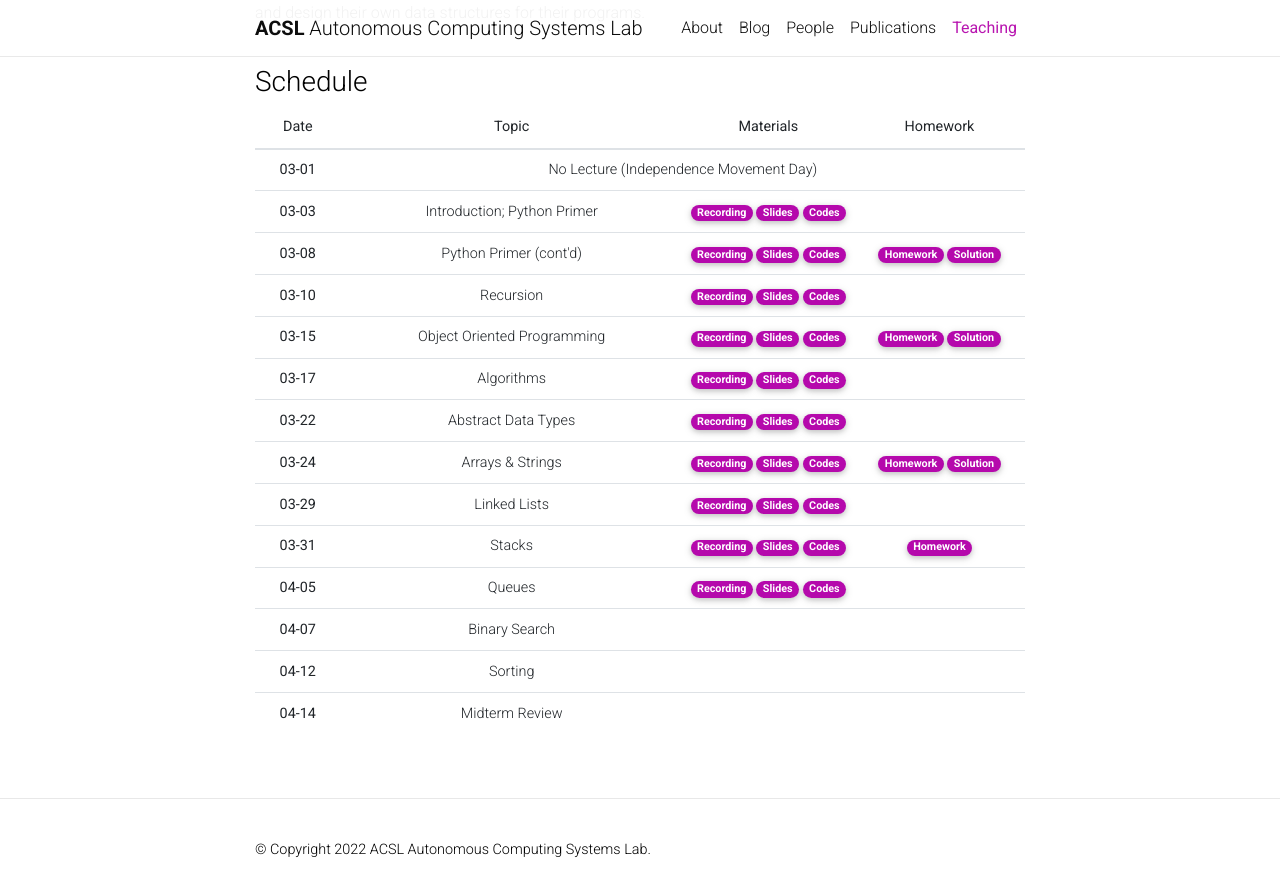
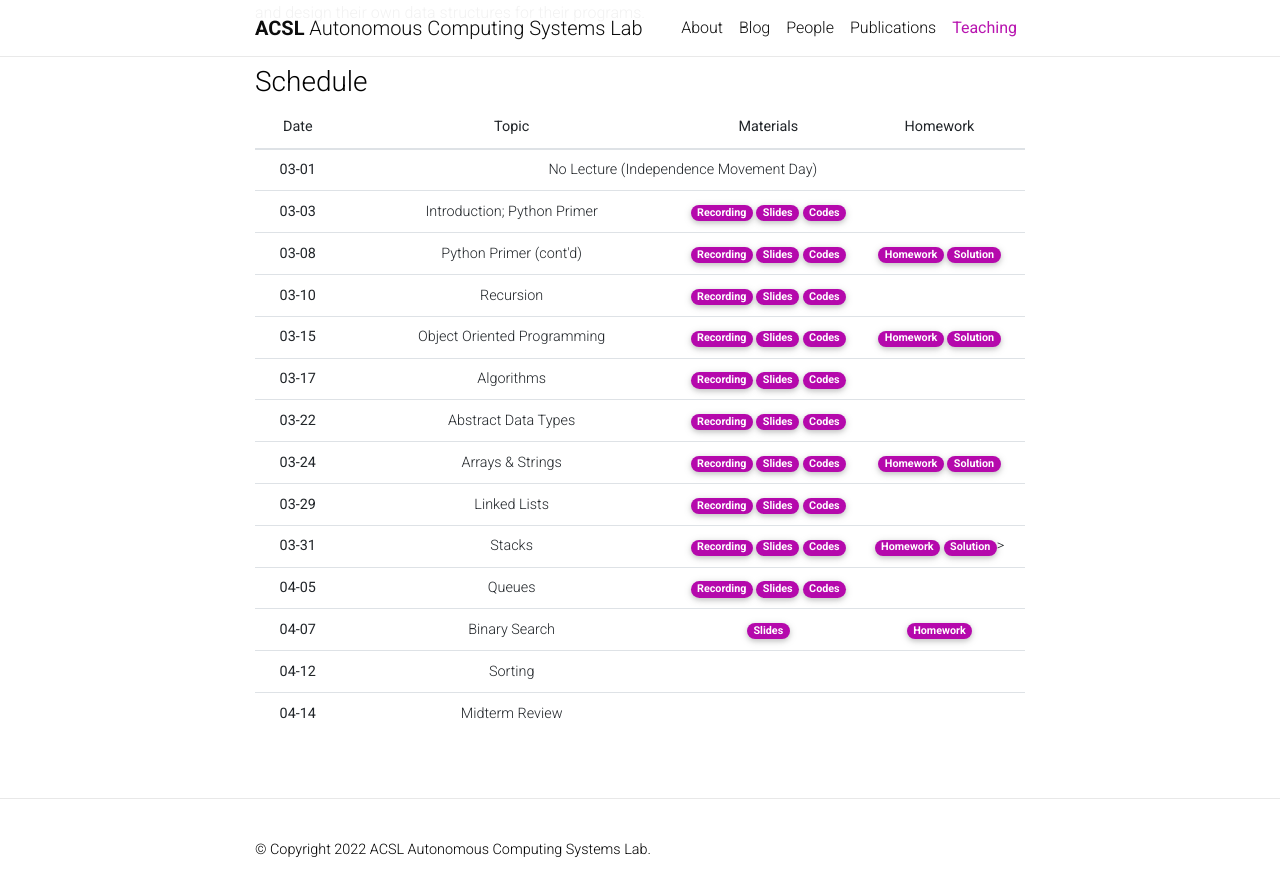
Before and after one commit to Uehwan/Uehwan.github.io, a Jekyll site: the page built from _teaching/datastruct22sp.md, in a window 1280 px wide and 900 px high, scrolled down 749 px. Shown: the top 896 px of the window. Built offline with Jekyll 4.4.1, drawn with Linux system fonts in a browser that asks for light colours; nearby versions of some CDN libraries; comment, search, counter and statistics services are not loaded; a style sheet for code colours, icons or effects is not loaded.

Commit message:
[ds22sp] 22-04-07 pre

```diff
--- a/_teaching/datastruct22sp.md
+++ b/_teaching/datastruct22sp.md
@@ -113,6 +113,7 @@
       </td>
       <td>
         <a href="https://colab.research.google.com/drive/1Z0_2u5ix1J7s86kH26wJuhDkkcwIw6ed?usp=sharing" target="_blank" class="badge badge-pill" style="background-color:#B509AC;">Homework</a>
+        <a href="https://colab.research.google.com/drive/1XIsNG2av85ooGmvPjWSx_XTkkoqKYxcv?usp=sharing" target="_blank" class="badge badge-pill" style="background-color:#B509AC;">Solution</a>>
       </td>
     </tr>
     <tr>
@@ -132,11 +133,11 @@
       <td>Binary Search</td>
       <td>
         <!--a href="https://youtu.be/zgdbPrBmg5A" target="_blank" class="badge badge-pill" style="background-color:#B509AC;">Recording</a-->
-        <!--a href="https://docs.google.com/presentation/d/1qwWXB62idf3332JFdYpbSoRAb8rkhKBZmkOKQDqmatM/edit?usp=sharing" target="_blank" class="badge badge-pill" style="background-color:#B509AC;">Slides</a-->
+        <a href="https://docs.google.com/presentation/d/1hYfPdLtV2iYj5-vElHoCST13NQB950T6cnU8b7Cftsg/edit?usp=sharing" target="_blank" class="badge badge-pill" style="background-color:#B509AC;">Slides</a>
         <!--a href="https://colab.research.google.com/drive/1S9OYcv8v-KU1w1RI_t7fEb78EGjrQ3Aw?usp=sharing" target="_blank" class="badge badge-pill" style="background-color:#B509AC;">Codes</a-->
       </td>
       <td>
-        <!--a href="https://colab.research.google.com/drive/1gRNMsgBKA2hXzE6bEDwtpcdjbgxCc6t1?usp=sharing" target="_blank" class="badge badge-pill" style="background-color:#B509AC;">Homework</a-->
+        <a href="https://colab.research.google.com/drive/1rWj_XlAvtdDJY9xzwBg_fg5jWoU84a8D?usp=sharing" target="_blank" class="badge badge-pill" style="background-color:#B509AC;">Homework</a>
       </td>
     </tr>
     <tr>
```
